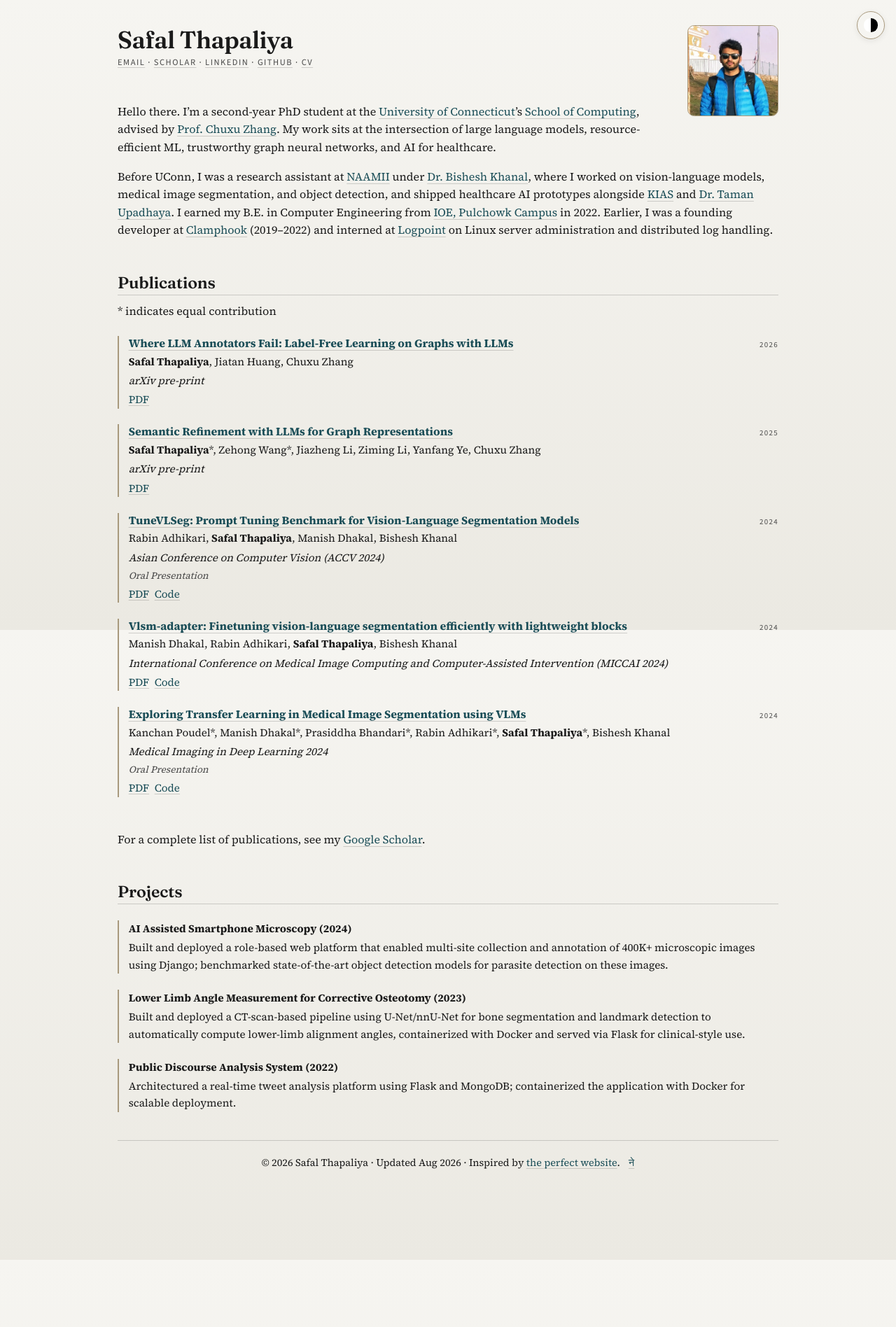
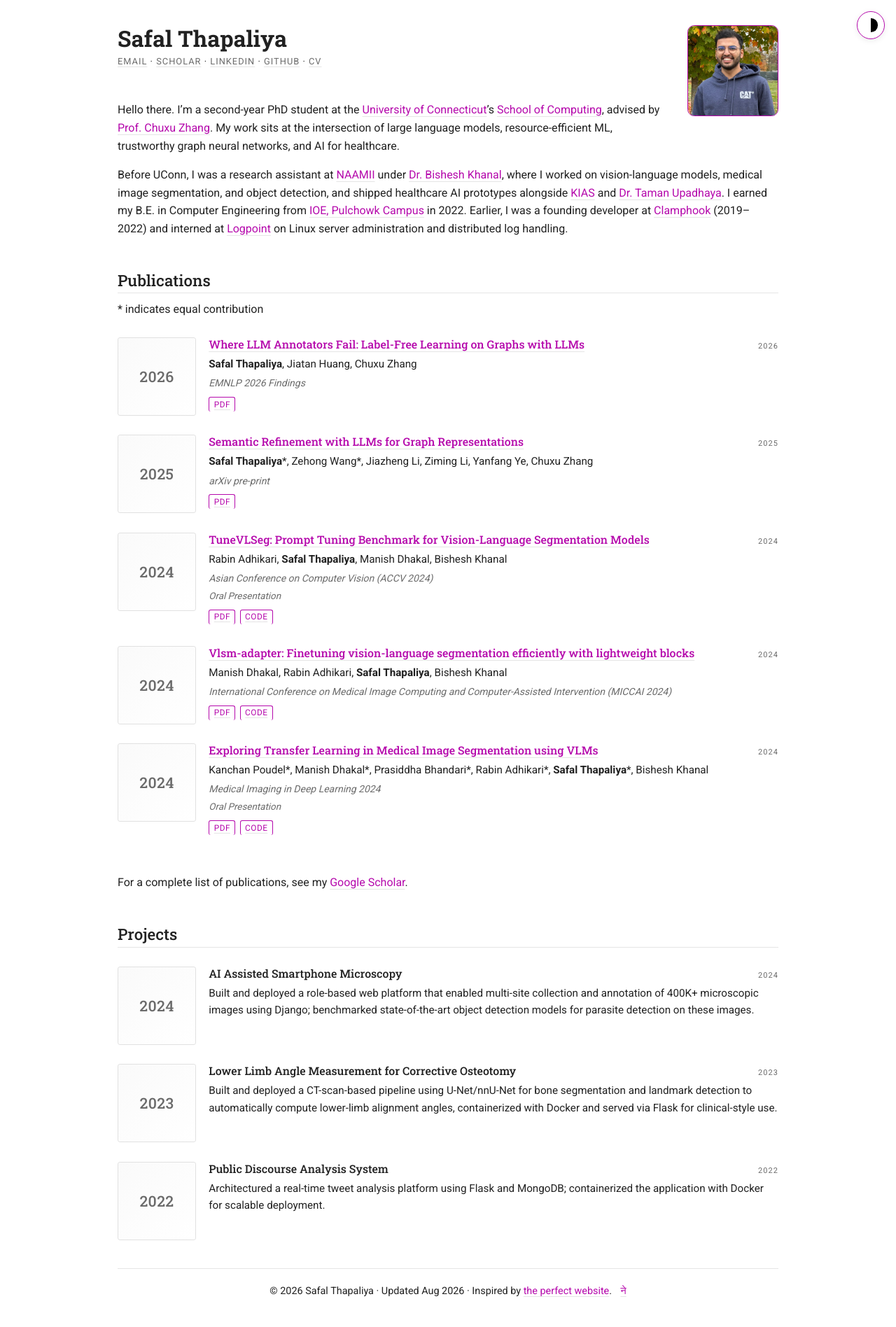
Before and after one commit to thapaliya19/thapaliya19.github.io, a Jekyll site: the page built from index.md, in a window 1280 px wide. Shown: the whole page at 70% size. Built offline with Jekyll 4.4.1, drawn with Linux system fonts in a browser that asks for light colours.

Commit message:
Update paper and profile

```diff
--- a/_data/publications.yml
+++ b/_data/publications.yml
@@ -2,7 +2,7 @@
 - title: "Where LLM Annotators Fail: Label-Free Learning on Graphs with LLMs"
   authors: '**Safal Thapaliya**, Jiatan Huang,  Chuxu Zhang'
   year: 2026
-  venue: arXiv pre-print
+  venue: EMNLP 2026 Findings
   link: https://arxiv.org/abs/2605.27913
   pdf: https://arxiv.org/pdf/2605.27913
 
--- a/_layouts/default.html
+++ b/_layouts/default.html
@@ -13,57 +13,57 @@
 
   <!-- ─── Critical CSS (inline minimal rules for header/profileswitcher etc) ─── -->
   <style>
-    @import url('https://fonts.googleapis.com/css2?family=Source+Serif+4:opsz,wght@8..60,400;8..60,600;8..60,700&family=Source+Sans+3:wght@400;600;700&family=Fraunces:opsz,wght,SOFT@9..144,400..700,0..100&family=Noto+Serif+Devanagari:wght@400;600;700&family=Noto+Sans+Devanagari:wght@400;600;700&display=swap');
+    @import url('https://fonts.googleapis.com/css2?family=Roboto:wght@400;500;700&family=Roboto+Slab:wght@400;500;700&family=Source+Serif+4:opsz,wght@8..60,400;8..60,600;8..60,700&family=Source+Sans+3:wght@400;600;700&family=Noto+Serif+Devanagari:wght@400;600;700&family=Noto+Sans+Devanagari:wght@400;600;700&display=swap');
 
     :root {
-      --bg: #f6f5f1;
-      --bg-accent: #ebe9e2;
-      --fg: #1a1a1a;
-      --muted: #4a4a4a;
-      --link: #1a4d57;
-      --accent: #a8997d;
-      --rule: rgba(26, 26, 26, 0.18);
+      --bg: #ffffff;
+      --bg-accent: #fafafa;
+      --fg: #212121;
+      --muted: #6b6b6b;
+      --link: #b509ac;
+      --accent: #b509ac;
+      --rule: rgba(0, 0, 0, 0.1);
     }
 
     @media (prefers-color-scheme: dark) {
       :root {
-        --bg: #1d1b18;
-        --bg-accent: #14110d;
-        --fg: #ece6da;
-        --muted: #b8b0a2;
-        --link: #8fc8c0;
-        --accent: #b09b78;
-        --rule: rgba(236, 230, 218, 0.20);
+        --bg: #1c1d24;
+        --bg-accent: #161720;
+        --fg: #e8e9ee;
+        --muted: #a3a5ad;
+        --link: #d785d0;
+        --accent: #d785d0;
+        --rule: rgba(255, 255, 255, 0.13);
       }
     }
 
     /* 2. When the user explicitly chooses, we add .light or .dark to <html> */
     /* Explicit overrides for toggle */
     html.light {
-      --bg: #f6f5f1;
-      --bg-accent: #ebe9e2;
-      --fg: #1a1a1a;
-      --muted: #4a4a4a;
-      --link: #1a4d57;
-      --accent: #a8997d;
-      --rule: rgba(26, 26, 26, 0.18);
+      --bg: #ffffff;
+      --bg-accent: #fafafa;
+      --fg: #212121;
+      --muted: #6b6b6b;
+      --link: #b509ac;
+      --accent: #b509ac;
+      --rule: rgba(0, 0, 0, 0.1);
     }
 
     html.dark {
-      --bg: #1d1b18;
-      --bg-accent: #14110d;
-      --fg: #ece6da;
-      --muted: #b8b0a2;
-      --link: #8fc8c0;
-      --accent: #b09b78;
-      --rule: rgba(236, 230, 218, 0.20);
+      --bg: #1c1d24;
+      --bg-accent: #161720;
+      --fg: #e8e9ee;
+      --muted: #a3a5ad;
+      --link: #d785d0;
+      --accent: #d785d0;
+      --rule: rgba(255, 255, 255, 0.13);
     }
 
     /* 3. Base rules use the vars */
     html {
-      background: linear-gradient(180deg, var(--bg) 0%, var(--bg-accent) 100%);
+      background: var(--bg);
       color: var(--fg);
-      font-family: 'Source Serif 4', Georgia, 'Times New Roman', serif;
+      font-family: 'Roboto', system-ui, -apple-system, BlinkMacSystemFont, 'Helvetica Neue', Arial, sans-serif;
       line-height: 1.6;
       max-width: 52rem;
       margin: auto;
--- a/assets/css/style.css
+++ b/assets/css/style.css
@@ -5,36 +5,7 @@
    ───────────────────────────────────────────────────────────── */
 
 main {
-  font-family: 'Source Serif 4', Georgia, 'Times New Roman', serif;
-}
-
-/* Cooler vellum paper texture for the main (non-Nepali) page */
-html:not([lang="ne"]) {
-  background-image:
-    linear-gradient(180deg, var(--bg) 0%, var(--bg-accent) 100%),
-    repeating-linear-gradient(0deg, rgba(50, 55, 65, 0.055) 0 1px, transparent 1px 6px),
-    repeating-linear-gradient(90deg, rgba(50, 55, 65, 0.045) 0 1px, transparent 1px 7px),
-    repeating-linear-gradient(135deg, rgba(50, 55, 65, 0.04) 0 1px, transparent 1px 10px);
-  background-attachment: fixed;
-}
-
-/* Dark mode: warm cream texture (cool-grey lines disappear on warm walnut bg) */
-html:not([lang="ne"]).dark {
-  background-image:
-    linear-gradient(180deg, var(--bg) 0%, var(--bg-accent) 100%),
-    repeating-linear-gradient(0deg, rgba(236, 230, 218, 0.04) 0 1px, transparent 1px 6px),
-    repeating-linear-gradient(90deg, rgba(236, 230, 218, 0.035) 0 1px, transparent 1px 7px),
-    repeating-linear-gradient(135deg, rgba(236, 230, 218, 0.028) 0 1px, transparent 1px 10px);
-}
-
-@media (prefers-color-scheme: dark) {
-  html:not([lang="ne"]):not(.light) {
-    background-image:
-      linear-gradient(180deg, var(--bg) 0%, var(--bg-accent) 100%),
-      repeating-linear-gradient(0deg, rgba(236, 230, 218, 0.04) 0 1px, transparent 1px 6px),
-      repeating-linear-gradient(90deg, rgba(236, 230, 218, 0.035) 0 1px, transparent 1px 7px),
-      repeating-linear-gradient(135deg, rgba(236, 230, 218, 0.028) 0 1px, transparent 1px 10px);
-  }
+  font-family: 'Roboto', system-ui, -apple-system, BlinkMacSystemFont, 'Helvetica Neue', Arial, sans-serif;
 }
 
 /* ─────────────────────────────────────────────────────────────
@@ -440,25 +411,23 @@ html[lang="ne"] .lang-btn {
    ───────────────────────────────────────────────────────────── */
 
 h1, h2, h3, h4 {
-  font-family: 'Fraunces', 'Source Serif 4', Georgia, 'Times New Roman', serif;
-  font-variation-settings: 'opsz' 36, 'SOFT' 30, 'wght' 600;
-  letter-spacing: -0.005em;
+  font-family: 'Roboto Slab', 'Source Serif 4', Georgia, 'Times New Roman', serif;
+  font-weight: 500;
   margin: 1.4rem 0 0.6rem;
   line-height: 1.2;
 }
 
 h1 {
-  font-size: 2.15rem;
+  font-size: 2rem;
   margin-top: 0.2rem;
-  font-variation-settings: 'opsz' 72, 'SOFT' 40, 'wght' 600;
-  letter-spacing: -0.015em;
+  font-weight: 700;
 }
 
 h2 {
-  font-size: 1.45rem;
+  font-size: 1.4rem;
   border-bottom: 1px solid var(--rule);
-  padding-bottom: 0.2rem;
-  font-variation-settings: 'opsz' 48, 'SOFT' 30, 'wght' 600;
+  padding-bottom: 0.25rem;
+  font-weight: 500;
 }
 
 p {
@@ -510,9 +479,14 @@ html:not([lang="ne"]) button:focus-visible {
 
 /* Don't underline links that are already styled as buttons or marginalia */
 .contact-line a,
+.pub-links a,
 footer .lang-btn,
 #theme-toggle {
   text-decoration: none;
+}
+
+.pub-links a:hover {
+  border-bottom-color: transparent;
 }
 
 blockquote {
@@ -577,19 +551,56 @@ footer .lang-btn {
   white-space: nowrap;
 }
 
-/* ── Publication "cards" ── */
+/* ── Publication entries (al-folio inspired: thumbnail + body) ── */
 .pub-entry {
-  margin: 1.5em 0;
-  padding-left: 0.9em;
-  border-left: 2px solid var(--accent);
+  display: flex;
+  gap: 1.2em;
+  align-items: flex-start;
+  margin: 1.8em 0;
   font-size: 0.95em;
+}
+
+.pub-thumb {
+  flex: 0 0 110px;
+  width: 110px;
+  height: 110px;
+  border-radius: 4px;
+  overflow: hidden;
+  border: 1px solid var(--rule);
+  background: var(--bg-accent);
+}
+
+.pub-thumb img {
+  width: 100%;
+  height: 100%;
+  object-fit: cover;
+  display: block;
+}
+
+.pub-thumb-placeholder {
+  display: flex;
+  align-items: center;
+  justify-content: center;
+  width: 100%;
+  height: 100%;
+  background: linear-gradient(135deg, var(--bg-accent), var(--bg));
+  font-family: 'Roboto Slab', Georgia, serif;
+  font-weight: 500;
+  font-size: 1.4em;
+  color: var(--muted);
+  letter-spacing: 0.02em;
+}
+
+.pub-body {
+  flex: 1;
+  min-width: 0;
 }
 
 .pub-title,
 .pub-authors,
 .pub-venue,
 .pub-links {
-  margin: 0.2em 0;
+  margin: 0.25em 0;
 }
 
 /* Title row: title on the left, year on the right */
@@ -598,20 +609,22 @@ footer .lang-btn {
   align-items: baseline;
   justify-content: space-between;
   gap: 0.8em;
-  margin: 0.2em 0;
+  margin: 0 0 0.3em;
 }
 
 .pub-head .pub-title {
   margin: 0;
   flex: 1;
+  font-family: 'Roboto Slab', Georgia, serif;
+  font-weight: 500;
   font-size: 1.05em;
   line-height: 1.3;
 }
 
 .pub-year {
-  font-family: 'Source Sans 3', 'Helvetica Neue', Arial, sans-serif;
+  font-family: 'Roboto', system-ui, sans-serif;
   font-size: 0.72em;
-  letter-spacing: 0.12em;
+  letter-spacing: 0.1em;
   text-transform: uppercase;
   color: var(--muted);
   white-space: nowrap;
@@ -624,24 +637,61 @@ footer .lang-btn {
 }
 
 .pub-authors strong {
-  font-weight: bold;
+  font-weight: 700;
+  color: var(--fg);
+}
+
+.pub-venue {
+  color: var(--muted);
+  font-size: 0.92em;
 }
 
 .pub-note {
-  font-size: 0.9em;
+  font-size: 0.88em;
   font-style: italic;
-  margin-bottom: 0.2em;
+  margin-top: 0.2em;
   color: var(--muted);
 }
 
+/* al-folio style pill buttons */
 .pub-links {
   display: flex;
-  gap: 0.5em;
+  flex-wrap: wrap;
+  gap: 0.4em;
+  margin-top: 0.55em;
 }
 
 .pub-links a {
+  display: inline-block;
+  padding: 0.05em 0.55em;
+  border: 1px solid var(--link);
+  border-radius: 3px;
   color: var(--link);
-  text-decoration: underline;
+  text-decoration: none;
+  font-family: 'Roboto', system-ui, sans-serif;
+  font-size: 0.78em;
+  letter-spacing: 0.04em;
+  text-transform: uppercase;
+  transition: background 0.15s ease, color 0.15s ease;
+}
+
+.pub-links a:hover {
+  background: var(--link);
+  color: var(--bg);
+}
+
+@media (max-width: 600px) {
+  .pub-entry {
+    gap: 0.9em;
+  }
+  .pub-thumb {
+    flex: 0 0 78px;
+    width: 78px;
+    height: 78px;
+  }
+  .pub-thumb-placeholder {
+    font-size: 1.1em;
+  }
 }
 
 /* ─── Footer & language switcher ─── */
@@ -672,9 +722,9 @@ footer .lang-btn {
 
 /* ── Marginalia contact line (under H1) ── */
 .contact-line {
-  font-family: 'Source Sans 3', 'Helvetica Neue', Arial, sans-serif;
-  font-size: 0.78rem;
-  letter-spacing: 0.12em;
+  font-family: 'Roboto', system-ui, sans-serif;
+  font-size: 0.8rem;
+  letter-spacing: 0.08em;
   text-transform: uppercase;
   color: var(--muted);
   margin: -0.4rem 0 1.4rem;
--- a/index.md
+++ b/index.md
@@ -26,18 +26,27 @@ Before UConn, I was a research assistant at [NAAMII](https://naamii.org.np/) und
 
 {% for pub in site.data.publications %}
 <div class="pub-entry">
-  <div class="pub-head">
-    <div class="pub-title"><a href="{{ pub.link }}"><strong>{{ pub.title }}</strong></a></div>
-    <div class="pub-year">{{ pub.year }}</div>
+  <div class="pub-thumb">
+    {% if pub.image %}
+      <img src="{{ pub.image }}" alt="">
+    {% else %}
+      <span class="pub-thumb-placeholder">{{ pub.year }}</span>
+    {% endif %}
   </div>
-  <div class="pub-authors">{{ pub.authors | markdownify }}</div>
-  <div class="pub-venue"><i>{{ pub.venue }}</i></div>
-  {% if pub.note %}
-  <div class="pub-note">{{ pub.note }}</div>
-  {% endif %}
-  <div class="pub-links">
-    {% if pub.pdf %}<a href="{{ pub.pdf }}">PDF</a>{% endif %}
-    {% if pub.code %}<a href="{{ pub.code }}">Code</a>{% endif %}
+  <div class="pub-body">
+    <div class="pub-head">
+      <div class="pub-title"><a href="{{ pub.link }}">{{ pub.title }}</a></div>
+      <div class="pub-year">{{ pub.year }}</div>
+    </div>
+    <div class="pub-authors">{{ pub.authors | markdownify }}</div>
+    <div class="pub-venue"><i>{{ pub.venue }}</i></div>
+    {% if pub.note %}
+    <div class="pub-note">{{ pub.note }}</div>
+    {% endif %}
+    <div class="pub-links">
+      {% if pub.pdf %}<a href="{{ pub.pdf }}">PDF</a>{% endif %}
+      {% if pub.code %}<a href="{{ pub.code }}">Code</a>{% endif %}
+    </div>
   </div>
 </div>
 {% endfor %}
@@ -50,17 +59,31 @@ For a complete list of publications, see my [Google Scholar](https://scholar.goo
 ## Projects
 
 {% for project in site.data.projects %}
+{% assign proj_year = project.title | split: "(" | last | replace: ")", "" | strip %}
+{% assign proj_name = project.title | split: "(" | first | strip %}
 <div class="pub-entry">
-  <div class="pub-title">
-    {% if project.link %}
-      <a href="{{ project.link }}"><strong>{{ project.title }}</strong></a>
+  <div class="pub-thumb">
+    {% if project.image %}
+      <img src="{{ project.image }}" alt="">
     {% else %}
-      <strong>{{ project.title }}</strong>
+      <span class="pub-thumb-placeholder">{{ proj_year }}</span>
     {% endif %}
   </div>
-  <div class="pub-authors">{{ project.description | markdownify }}</div>
-  {% if project.link and project.link_text %}
-  <div class="pub-links"><a href="{{ project.link }}">{{ project.link_text }}</a></div>
-  {% endif %}
+  <div class="pub-body">
+    <div class="pub-head">
+      <div class="pub-title">
+        {% if project.link %}
+          <a href="{{ project.link }}">{{ proj_name }}</a>
+        {% else %}
+          {{ proj_name }}
+        {% endif %}
+      </div>
+      <div class="pub-year">{{ proj_year }}</div>
+    </div>
+    <div class="pub-authors">{{ project.description | markdownify }}</div>
+    {% if project.link and project.link_text %}
+    <div class="pub-links"><a href="{{ project.link }}">{{ project.link_text }}</a></div>
+    {% endif %}
+  </div>
 </div>
 {% endfor %}
```
Also changed, not shown: assets/img/profile.webp.
